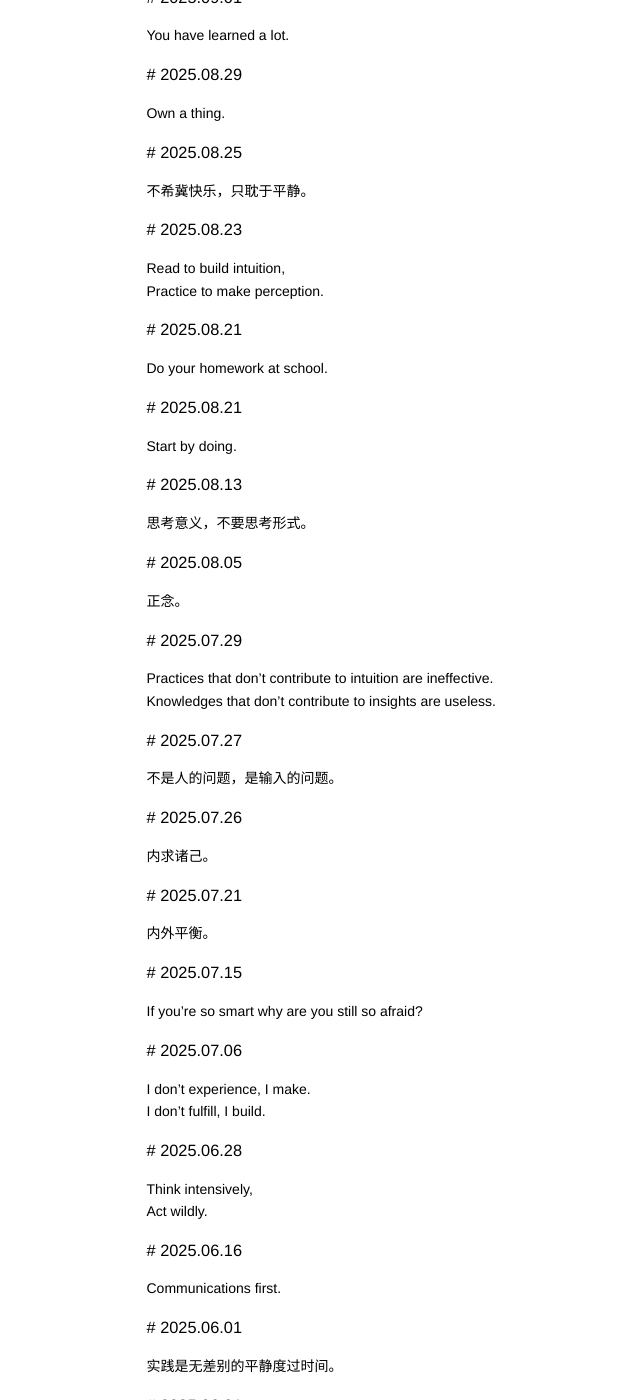
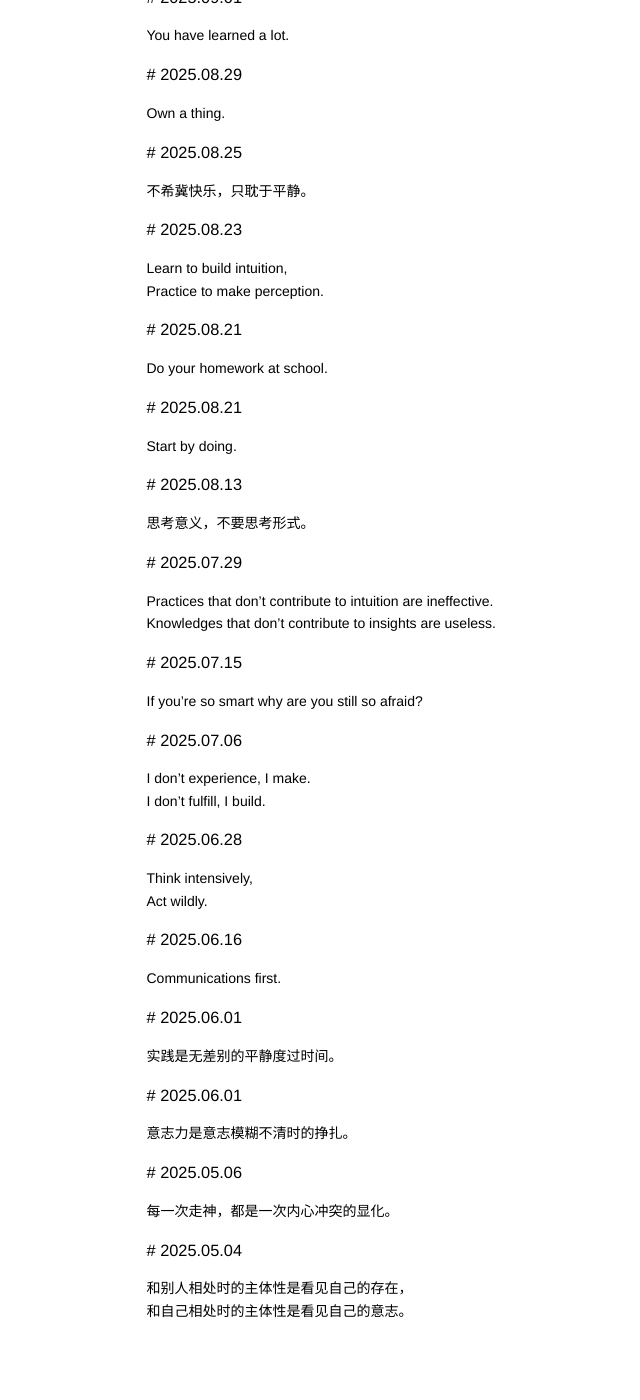
Before and after one commit to kidlj/awei, a Jekyll site: the page built from _wiki/wills.md, in a window 1280 px wide and 1400 px high, scrolled down 615 px. Shown: the whole window, without its empty margins (201-841 px from the left). Built offline with Jekyll 4.4.1, drawn with Linux system fonts in a browser that asks for light colours.

Commit message:
udpate wills

```diff
--- a/_wiki/wills.md
+++ b/_wiki/wills.md
@@ -40,7 +40,7 @@ Own a thing.
 
 ### 2025.08.23
 
-Read to build intuition,
+Learn to build intuition,
 Practice to make perception.
 
 ### 2025.08.21
@@ -55,26 +55,10 @@ Start by doing.
 
 思考意义，不要思考形式。
 
-### 2025.08.05
-
-正念。
-
 ### 2025.07.29
 
 Practices that don't contribute to intuition are ineffective.
 Knowledges that don't contribute to insights are useless.
-
-### 2025.07.27
-
-不是人的问题，是输入的问题。
-
-### 2025.07.26
-
-内求诸己。
-
-### 2025.07.21
-
-内外平衡。
 
 ### 2025.07.15
 
```
Also changed, not shown: other parts of _wiki/wills.md (+1 -1 lines).
